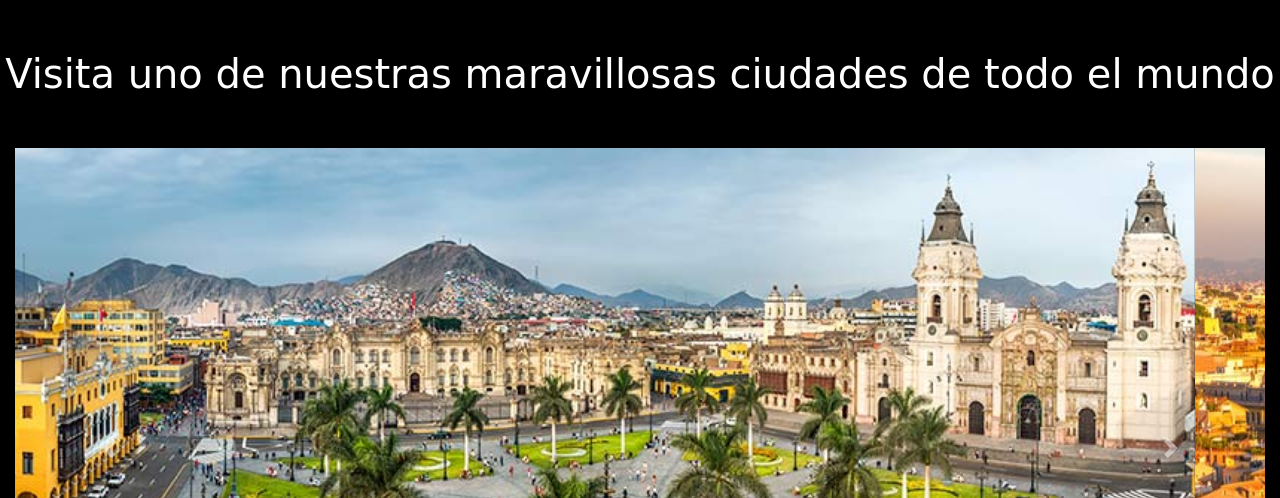
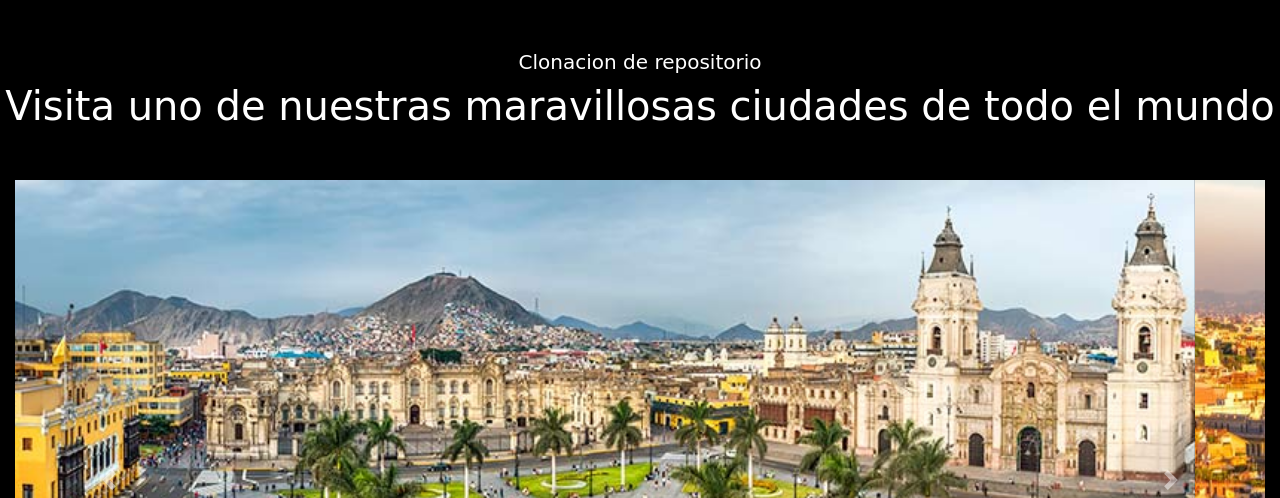
Before and after one commit to Daniel151505/Carrusel-, a plain HTML site: page Carrusel/index.html in a window 1280 px wide. Shown: the top 498 px of the page. Drawn offline with nearby package versions, Linux system fonts and the light colour scheme; a web font is replaced by a local one.

Commit message:
H5 agregado

```diff
--- a/Carrusel/index.html
+++ b/Carrusel/index.html
@@ -37,7 +37,14 @@ body{
 
   </head>
   <body>
+
+
+
     <div class="container; titulo">
+
+
+<h5> Clonacion de repositorio </h5>
+
       <h1>Visita uno de nuestras maravillosas ciudades de todo el mundo</h1>
     </div>
 
```
